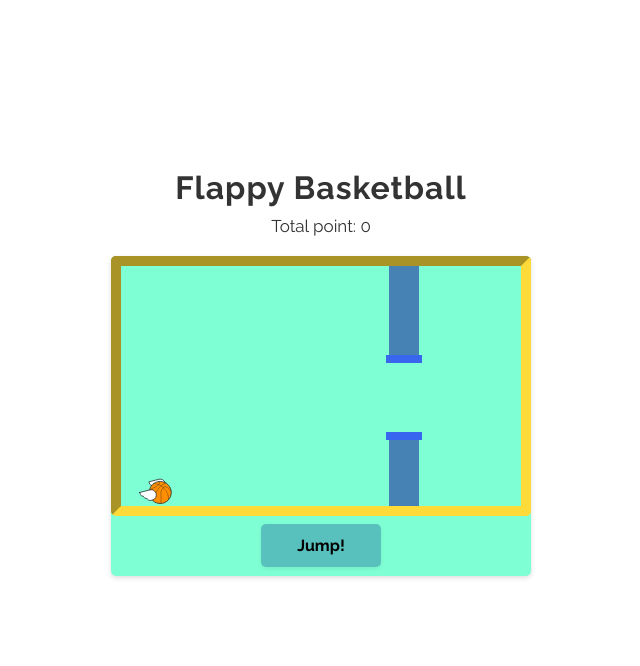
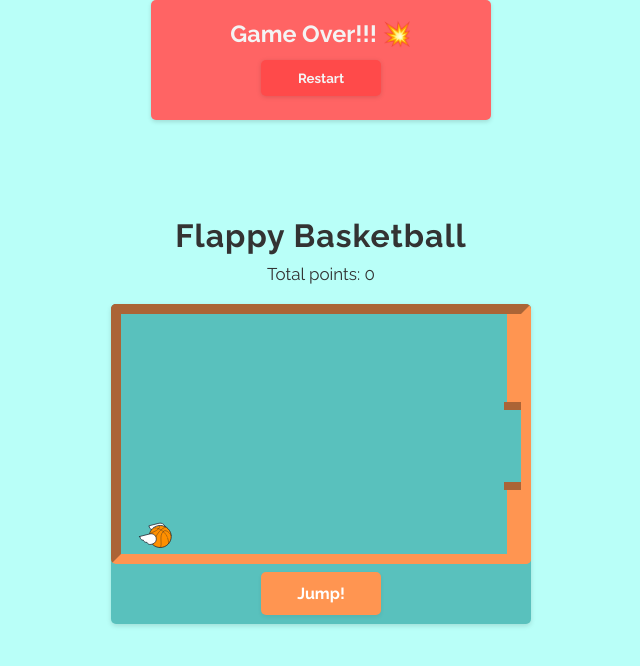
Before and after one commit to PeterHyperAung/flappy-basketball, a plain HTML site: page index.html in a window 1280 px wide. Both pictures are taken after a click on the button "Start". Shown: the whole page, without its empty margins (319-959 px from the left). Drawn offline with Linux system fonts and the light colour scheme.

Commit message:
beta release

```diff
--- a/index.html
+++ b/index.html
@@ -8,10 +8,14 @@
     <title>Flappy Basketball</title>
   </head>
   <body>
+    <div class="alert-box">
+      <h3>Game Over!!! 💥</h3>
+      <button id="restart" class="restart-btn">Restart</button>
+    </div>
     <main class="main">
       <div class="content">
         <h1>Flappy Basketball</h1>
-        <p>Total point: <span id="point">0</span></p>
+        <p>Total points: <span id="point">0</span></p>
       </div>
       <div class="container">
         <div class="wrapper">
--- a/script.js
+++ b/script.js
@@ -1,4 +1,4 @@
-const game = (function (bird, btn, pointElId = "point") {
+const game = (function (bird, btn, restart, pointElId = "point") {
   class Game {
     // a set of blocks
     #blocks = [
@@ -11,14 +11,21 @@ const game = (function (bird, btn, pointElId = "point") {
     #bird;
     #firsttime = true;
     #points = 0;
+    movingInterval;
+    show;
 
-    constructor(bird, btn, block, pointElId = "point") {
+    constructor(bird, btn, pointElId = "point", restart = "restart") {
       // elements
       this.btn = document.getElementById(btn);
       this.screen = document.querySelector(".screen");
 
       // id for showing points
-      this.pointElId = pointElId;
+      this.pointEl = document.getElementById(pointElId);
+
+      // restart button element
+      this.restartEl = document.getElementById(restart);
+      this.restartEl.addEventListener("click", this.restart.bind(this));
+      this.restartEl.parentNode.style.visibility = "hidden";
 
       // bird object
       this.#bird = bird;
@@ -35,24 +42,35 @@ const game = (function (bird, btn, pointElId = "point") {
     // btn click event handler
     btnOnClick() {
       if (!this.#firsttime) return this.#bird.jump();
+      this.start();
       this.#firsttime = false;
-      this.start();
     }
 
-    // starting the game
+    // starting or restarting the game
     start() {
+      this.#bird.continuouslyDropping();
       this.show = setInterval(this.showBlocks.bind(this), 1500);
       this.movingInterval = setInterval(this.moving.bind(this), 20);
-      this.#bird.continuouslyDropping();
       this.btn.innerText = "Jump!";
+    }
+
+    restart() {
+      this.#points = 0;
+      this.pointEl.innerText = this.#points;
+      this.btn.innerText = "Start";
+      document.querySelectorAll(".block").forEach((el) => el.remove());
+      this.#bird.init();
+      this.#firsttime = true;
+      this.restartEl.parentNode.style.visibility = "hidden";
     }
 
     // ending the game when it is over
     end() {
-      clearInterval(this.morningInterval);
+      clearInterval(this.movingInterval);
       clearInterval(this.show);
       this.#bird.die();
-      this.btn.innerText = "Restart";
+      this.restartEl.parentNode.style.visibility = "visible";
+      this.btn.removeEventListener("click", this.btnOnClick.bind(this));
     }
 
     // generating a div element which has classes and styles of a block
@@ -105,7 +123,7 @@ const game = (function (bird, btn, pointElId = "point") {
     // adding points and showing it to the screen
     gainPoint() {
       this.#points += 0.5;
-      document.getElementById(this.pointElId).innerText = this.#points;
+      this.pointEl.innerText = this.#points;
     }
 
     checkIfOver(blocks) {
@@ -113,6 +131,8 @@ const game = (function (bird, btn, pointElId = "point") {
     }
 
     gameOverLogics(block) {
+      if (this.#bird.el.classList.contains("die")) return true;
+
       const left = parseInt(block.style.right) + 30;
       const screenHeight = parseInt(
         window.getComputedStyle(this.screen).height
@@ -122,12 +142,12 @@ const game = (function (bird, btn, pointElId = "point") {
 
       if (left > 345 && left < 382) {
         if (
-          block.classList.include("top") &&
-          this.#bird.jumpedHeight + this.bird.height > 100 - blockHeightpercent
+          block.classList.contains("top") &&
+          this.#bird.jumpedHeight + this.#bird.height > 100 - blockHeightpercent
         )
           return true;
         if (
-          block.classList.include("bottom") &&
+          block.classList.contains("bottom") &&
           this.#bird.jumpedHeight < blockHeightpercent
         )
           return true;
@@ -140,12 +160,19 @@ const game = (function (bird, btn, pointElId = "point") {
     riseRate = 12;
 
     // height estimated value in percentage
-    height = 13;
+    height = 11;
     dropRate = 2;
     dropping;
 
     constructor(id) {
       this.el = document.getElementById(id);
+      this.el.style.bottom = this.jumpedHeight + "%";
+    }
+
+    // initial state
+    init() {
+      this.el.classList.remove("die");
+      this.jumpedHeight = 50;
       this.el.style.bottom = this.jumpedHeight + "%";
     }
 
@@ -169,6 +196,7 @@ const game = (function (bird, btn, pointElId = "point") {
     die() {
       this.el.classList.add("die");
       this.jumpedHeight = 0;
+      this.el.style.bottom = this.jumpedHeight + "%";
       clearInterval(this.dropping);
     }
 
@@ -182,5 +210,5 @@ const game = (function (bird, btn, pointElId = "point") {
     }
   }
 
-  return new Game(new Bird(bird), btn, pointElId);
-})("bird", "jump");
+  return new Game(new Bird(bird), btn, pointElId, restart);
+})("bird", "jump", (restart = "restart"));
--- a/style.css
+++ b/style.css
@@ -7,6 +7,7 @@ html {
 body {
   font-family: "Raleway", sans-serif;
   color: #333;
+  background-color: #b9fff8;
 }
 
 button {
@@ -21,17 +22,17 @@ button {
 
 .main {
   display: flex;
-  justify-content: center;
+  justify-content: flex-end;
   align-items: center;
   flex-direction: column;
   gap: 20px;
-  height: 93vh;
+  height: 63vh;
 }
 
 .container {
   width: 420px;
   height: 320px;
-  background-color: aquamarine;
+  background-color: #59c1bd;
   box-shadow: 0 2px 5px 0 #00000022;
   border-radius: 5px;
 }
@@ -39,7 +40,7 @@ button {
 .container .wrapper {
   width: 100%;
   height: 260px;
-  border: 10px inset #fedb39;
+  border: 10px inset #ff9551;
   border-radius: 5px;
   overflow: hidden;
 }
@@ -55,8 +56,7 @@ button {
   padding: 1.2rem 3.6rem;
   border-radius: 5px;
   transition: all 0.2s;
-  background-color: #cff5e7;
-  color: #000;
+  background-color: #ff9551;
   font-weight: bold;
   font-size: 1.6rem;
   box-shadow: 0 2px 4px 0 #00000011;
@@ -65,16 +65,15 @@ button {
   cursor: pointer;
   text-align: center;
   width: 120px;
+  color: #fff;
 }
 
-.container .btn:hover {
-  background-color: #a0e4cb;
-  color: #fff;
+button:focus {
+  outline: none;
 }
-.container .btn:active,
-.container .btn:focus {
-  background-color: #59c1bd;
-  outline: none;
+
+.container .btn:active {
+  background-color: #e0874f;
 }
 
 .bird {
@@ -86,7 +85,7 @@ button {
 
 .block {
   width: 30px;
-  background-color: steelblue;
+  background-color: #ff9551;
   position: absolute;
 }
 
@@ -97,15 +96,15 @@ button {
   width: 120%;
   height: 8px;
   left: -10%;
-  background-color: rgb(57, 102, 238);
+  background-color: #ab6436;
 }
 
 .block.top::before {
-  bottom: -2%;
+  bottom: 0%;
 }
 
 .block.bottom:before {
-  top: -2%;
+  top: 0%;
 }
 
 .block.top {
@@ -116,7 +115,9 @@ button {
   bottom: 0;
 }
 
-.die {
+.bird.die {
+  transition: transform 0.2s ease-in-out, bottom 1.2s ease-in;
+  z-index: 99;
   transform: rotateZ(-45deg);
 }
 
@@ -133,3 +134,38 @@ button {
 .content p {
   font-size: 1.7rem;
 }
+
+.alert-box {
+  width: 340px;
+  height: 120px;
+  background-color: #f1f1f1;
+  border-radius: 5px;
+  box-shadow: 0 2px 4px 0 #00000022;
+  margin: auto;
+  font-size: 2rem;
+  padding: 20px 75px;
+  text-align: center;
+  background-color: #ff6464;
+  color: #f4f4f4;
+}
+
+.alert-box h3 {
+  margin-bottom: 12px;
+}
+
+.alert-box .restart-btn {
+  width: 120px;
+  padding: 10px 0;
+  border: 0;
+  outline: 0;
+  box-shadow: 0 1px 5px 0 #00000022;
+  border-radius: 5px;
+  background-color: #ff4a4a;
+  color: #f4f4f4;
+  font-weight: bold;
+  cursor: pointer;
+}
+
+.alert-box .restart-btn:active {
+  background-color: #df4141;
+}
```
